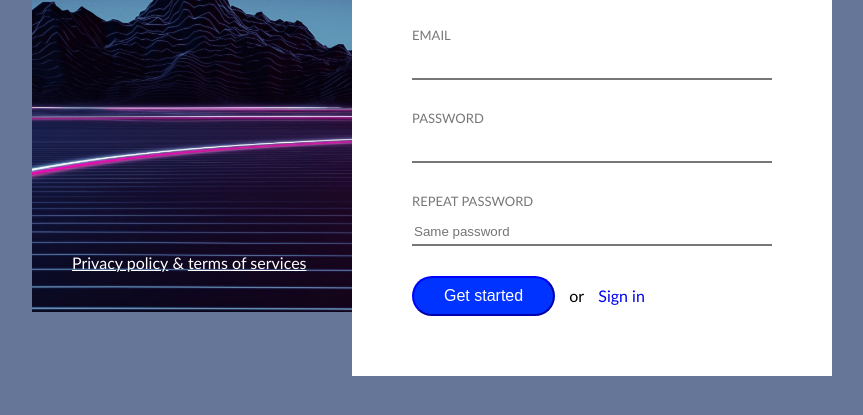
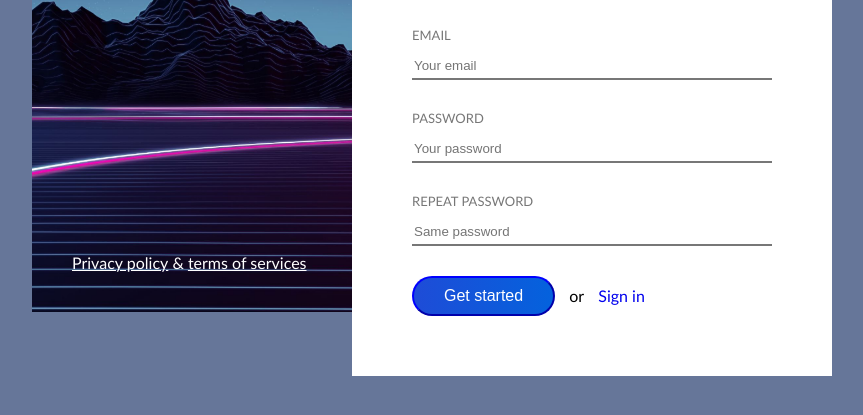
Before and after one commit to dalram/4-sign-up-form, a website: page index.html in a window 1280 px wide. Shown: the part 235-650 px from the top of the page, without its empty margins (208-1071 px from the left). Drawn offline with Linux system fonts and the light colour scheme.

Commit message:
linear gradien for button

```diff
--- a/css/button.css
+++ b/css/button.css
@@ -4,10 +4,12 @@
     padding: 8px 30px;
     border-radius: 20px;
     border-color: #00f;
-    background-color: #0033FF;
+    background: #1E4CD7;
+    background: linear-gradient(90deg, #1E4CD7 0%, #0462DD 100%);
     color: #fff;
     cursor: pointer;
 }
 .btn:hover {
-    background-color: #36f
+    background: #0265de;
+    background: linear-gradient(-90deg, #1E4CD7 0%, #0462DD 100%);
 }
--- a/index.html
+++ b/index.html
@@ -44,11 +44,11 @@
                 </div>
                 <div class="form-row">
                     <label for="email" class="label">Email</label>
-                    <input id="email" type="email" class="input" required>
+                    <input id="email" type="email" class="input" placeholder="Your email" required>
                 </div>
                 <div class="form-row">
                     <label for="pass" class="label">Password</label>
-                    <input id="pass" type="password" class="input" required>
+                    <input id="pass" type="password" class="input" placeholder="Your password" required>
                 </div>
                 <div class="form-row">
                     <label for="re-pass" class="label">Repeat password</label>
```
